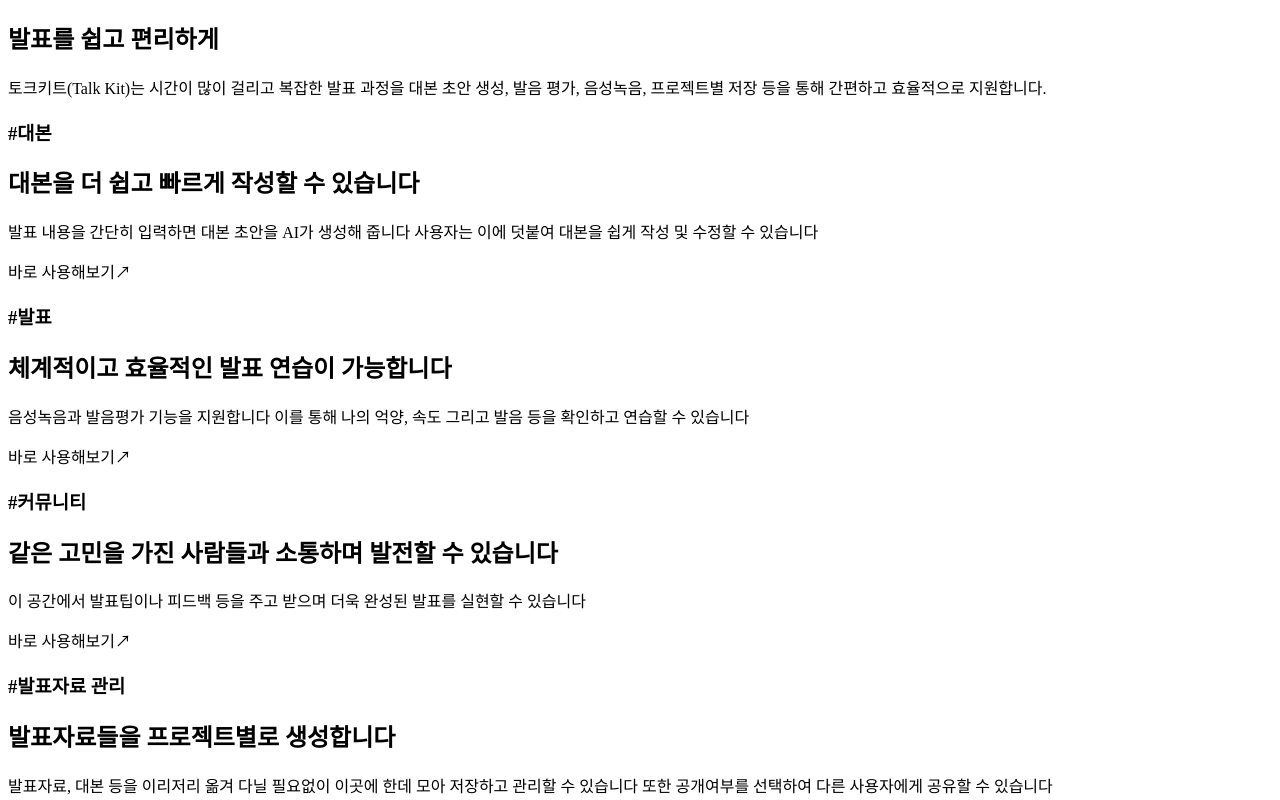
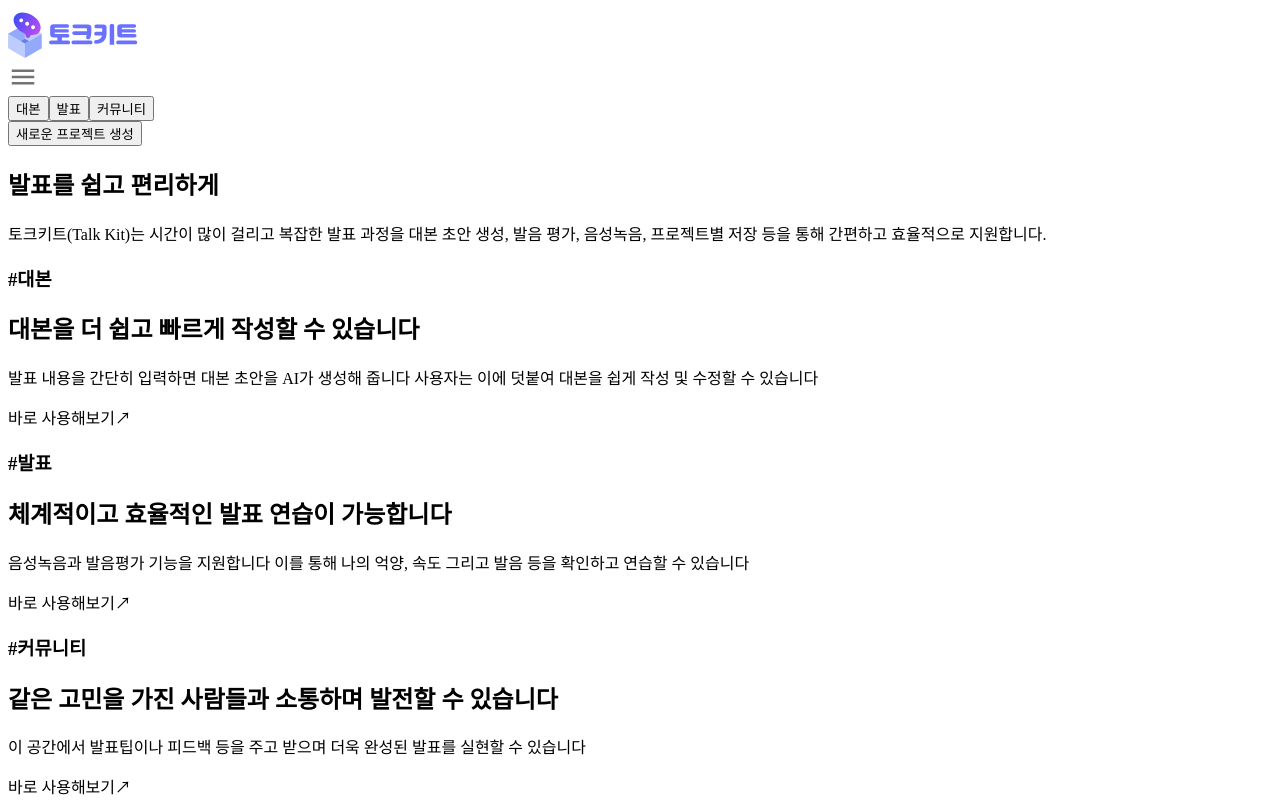
Before and after one commit to Talk-Kit/talk-kit-frontend, a Next.js app: page / in a window 1280 px wide. Shown: the top 800 px of the page. Built offline with nearby package versions, Linux system fonts and the light colour scheme.

Commit message:
탑바 구현

```diff
--- a/app/(home)/page.tsx
+++ b/app/(home)/page.tsx
@@ -3,6 +3,7 @@
 import Banner from "../components/Banner";
 import FileCard from "../components/FileCard";
 import PostCard from "../components/PostCard";
+import TopBar from "../components/TopBar";
 
 const dummyPostData = [
   {
@@ -62,8 +63,8 @@
 export default function Home() {
   return (
     <>
-      <nav></nav>
-      <div className="w-full flex flex-col items-center">
+      <TopBar screen="lg" />
+      <div className="pt-[72px] w-full flex flex-col items-center">
         <section className="w-full h-[400px] flex bg-gray-3 justify-center px-4">
           <div className="w-full max-w-[1200px] flex flex-col justify-center gap-4">
             <h2 className="font-bold text-[2rem]">발표를 쉽고 편리하게</h2>
--- a/app/components/TopBar.tsx
+++ b/app/components/TopBar.tsx
@@ -0,0 +1,75 @@
+import { useState } from "react";
+import TalkKitLogo from "./LOGO";
+import { SmMenuIcon, SmSignInIcon } from "./Icons";
+import { useRouter } from "next/navigation";
+
+// 화면 변화 시점이 744인 페이지 => md
+// 화면 변화 시점이 834인 페이지 => lg
+interface ITopBar {
+  screen: "md" | "lg";
+}
+
+export default function TopBar({ screen }: ITopBar) {
+  // 로그인 구현 후 수정 필요
+  const [token, setToken] = useState(true);
+  const [newAlarm, setNewAlarm] = useState(false);
+
+  const router = useRouter();
+  return (
+    <nav className="fixed w-full bg-white h-[72px] flex justify-center px-4">
+      <div className="w-full h-full max-w-[1200px] flex justify-between items-center">
+        <TalkKitLogo width={130} height={50} />
+        <div
+          className={`sm:block ${screen === "md" ? "md:hidden" : "lg:hidden"}`}
+        >
+          <span>{token ? <SmMenuIcon /> : <SmSignInIcon />}</span>
+        </div>
+        <div
+          className={`sm:hidden ${screen === "md" ? "md:block" : "lg:block"}`}
+        >
+          {token ? (
+            <div className="flex gap-3">
+              <button className="px-3 py-1 rounded-lg text-sm text-gray-4">
+                대본
+              </button>
+              <button className="px-3 py-1 rounded-lg text-sm text-gray-4">
+                발표
+              </button>
+              <button className="px-3 py-1 rounded-lg text-sm text-gray-4">
+                커뮤니티
+              </button>
+              <div className="relative">
+                <div className="w-9 h-9 rounded-full bg-gray-3" />
+                {newAlarm && (
+                  <div className="w-[6px] h-[6px] bg-red-1 rounded-full absolute top-0 right-0" />
+                )}
+              </div>
+              <button className="px-4 py-2 text-sm text-gray-4 rounded-lg border border-gray-2">
+                새로운 프로젝트 생성
+              </button>
+            </div>
+          ) : (
+            <div className="flex gap-2">
+              <button
+                onClick={() => {
+                  router.push("/sign-in");
+                }}
+                className="px-4 py-[0.62rem] text-sm rounded-lg"
+              >
+                로그인
+              </button>
+              <button
+                onClick={() => {
+                  router.push("sign-up");
+                }}
+                className="px-4 py-[0.62rem] text-sm rounded-lg bg-primary-1 text-white"
+              >
+                회원가입
+              </button>
+            </div>
+          )}
+        </div>
+      </div>
+    </nav>
+  );
+}
```
